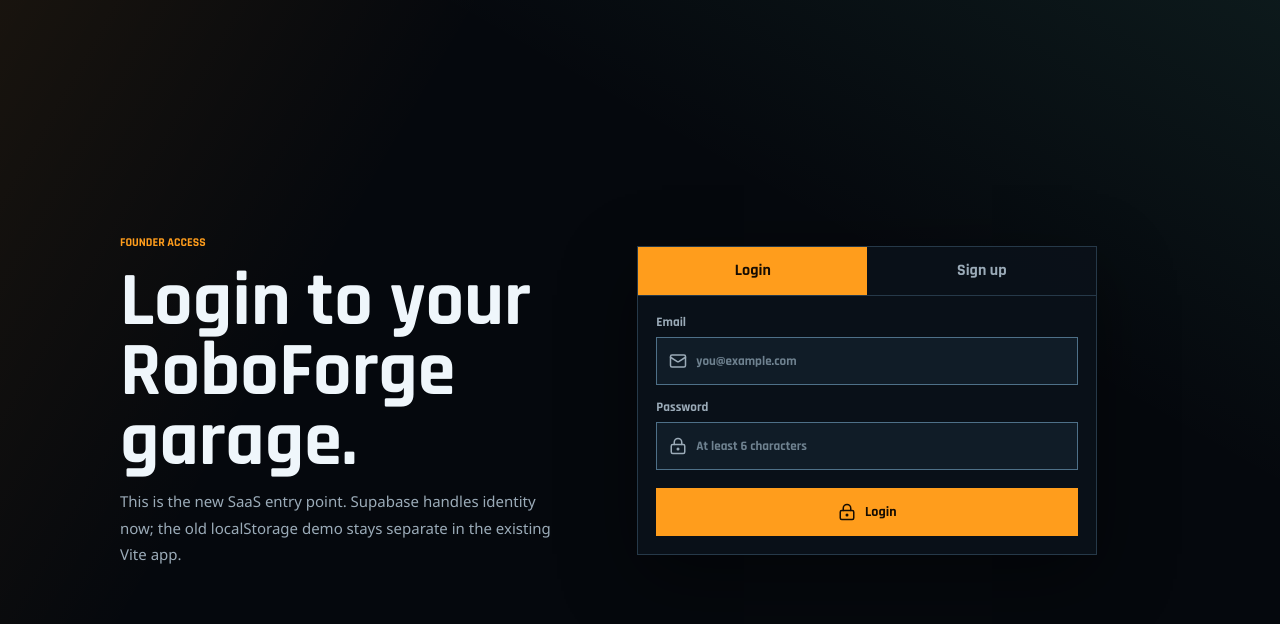
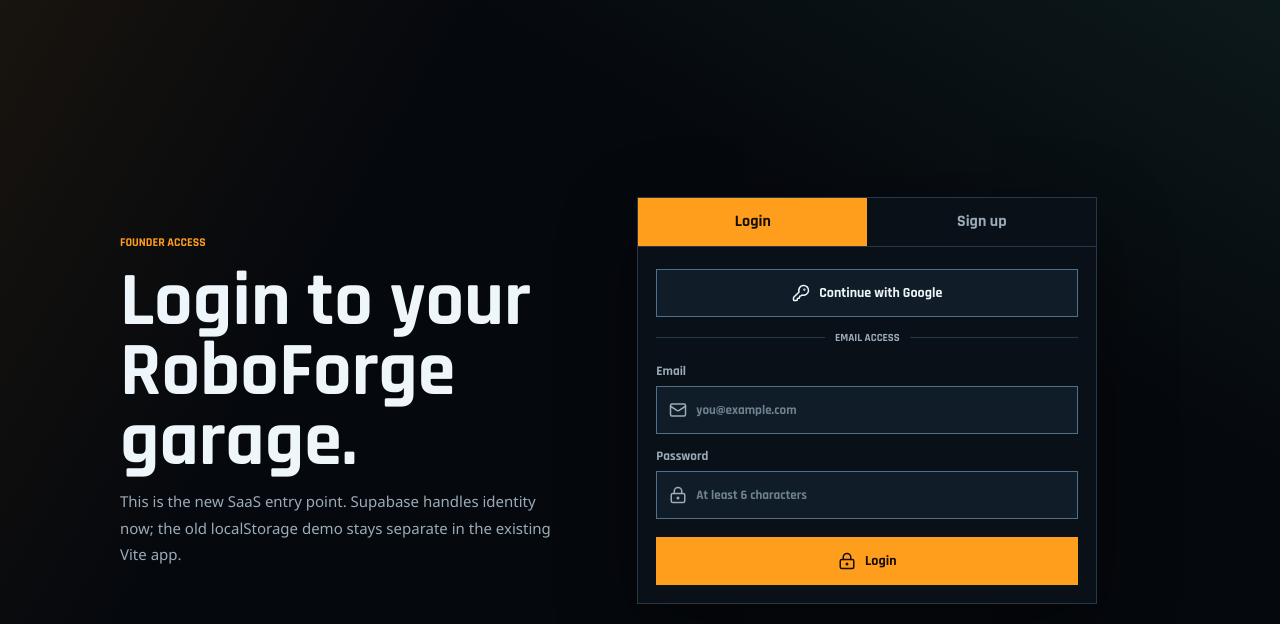
Before and after one commit to akkpol/roboforge-mvp, a Next.js app in the folder web/: page /login in a window 1280 px wide. Shown: the top 624 px of the page. Built offline with nearby package versions, Linux system fonts and the light colour scheme; no server answers.

Commit message:
Add Google OAuth login

```diff
--- a/web/src/app/dashboard/page.tsx
+++ b/web/src/app/dashboard/page.tsx
@@ -14,7 +14,7 @@
 
 const setupItems = [
   "Create Supabase project",
-  "Enable email/password auth",
+  "Enable Google or email auth",
   "Add env vars to Vercel",
   "Run the starter SQL schema",
 ];
--- a/web/src/app/globals.css
+++ b/web/src/app/globals.css
@@ -419,6 +419,40 @@
   padding: 18px;
 }
 
+.oauth-panel {
+  display: grid;
+  gap: 14px;
+  padding: 18px 18px 0;
+}
+
+.oauth-button {
+  border-color: var(--line-bright);
+  color: var(--text);
+  background: var(--panel-strong);
+}
+
+.oauth-button:hover {
+  box-shadow: 0 14px 35px rgba(102, 228, 196, 0.12);
+}
+
+.auth-divider {
+  display: grid;
+  grid-template-columns: minmax(0, 1fr) auto minmax(0, 1fr);
+  align-items: center;
+  gap: 10px;
+  color: var(--muted);
+  font-size: 11px;
+  font-weight: 700;
+  text-transform: uppercase;
+}
+
+.auth-divider::before,
+.auth-divider::after {
+  height: 1px;
+  background: var(--line);
+  content: "";
+}
+
 .auth-card label {
   display: grid;
   gap: 7px;
--- a/web/src/components/auth-form.tsx
+++ b/web/src/components/auth-form.tsx
@@ -1,12 +1,13 @@
 "use client";
 
-import { LockKeyhole, Mail, UserPlus } from "lucide-react";
+import { KeyRound, LockKeyhole, Mail, UserPlus } from "lucide-react";
 import { FormEvent, useMemo, useState } from "react";
 import { useRouter } from "next/navigation";
 import { getBrowserSupabaseClient } from "@/lib/supabase/browser";
 import { isSupabaseConfigured } from "@/lib/supabase/env";
 
 type Mode = "sign-in" | "sign-up";
+type BusyAction = "email" | "google" | null;
 
 export function AuthForm({ redirectTo }: { redirectTo: string }) {
   const router = useRouter();
@@ -15,8 +16,35 @@
   const [password, setPassword] = useState("");
   const [name, setName] = useState("");
   const [message, setMessage] = useState("");
-  const [busy, setBusy] = useState(false);
+  const [busyAction, setBusyAction] = useState<BusyAction>(null);
   const configured = useMemo(() => isSupabaseConfigured(), []);
+  const busy = busyAction !== null;
+
+  async function continueWithGoogle() {
+    setMessage("");
+
+    const supabase = getBrowserSupabaseClient();
+    if (!supabase) {
+      setMessage("Add Supabase env vars first, then restart the dev server.");
+      return;
+    }
+
+    setBusyAction("google");
+    const callbackUrl = new URL("/auth/callback", window.location.origin);
+    callbackUrl.searchParams.set("next", redirectTo);
+
+    const { error } = await supabase.auth.signInWithOAuth({
+      provider: "google",
+      options: {
+        redirectTo: callbackUrl.toString(),
+      },
+    });
+
+    if (error) {
+      setBusyAction(null);
+      setMessage(error.message);
+    }
+  }
 
   async function submit(event: FormEvent<HTMLFormElement>) {
     event.preventDefault();
@@ -28,7 +56,7 @@
       return;
     }
 
-    setBusy(true);
+    setBusyAction("email");
     const credentials = { email, password };
     const result =
       mode === "sign-in"
@@ -38,7 +66,7 @@
             options: { data: { full_name: name } },
           });
 
-    setBusy(false);
+    setBusyAction(null);
 
     if (result.error) {
       setMessage(result.error.message);
@@ -71,6 +99,21 @@
         >
           Sign up
         </button>
+      </div>
+
+      <div className="oauth-panel">
+        <button
+          className="button auth-submit oauth-button"
+          disabled={busy || !configured}
+          onClick={continueWithGoogle}
+          type="button"
+        >
+          <KeyRound size={18} />
+          {busyAction === "google" ? "Opening Google..." : "Continue with Google"}
+        </button>
+        <div className="auth-divider">
+          <span>Email access</span>
+        </div>
       </div>
 
       <form onSubmit={submit}>
@@ -123,7 +166,7 @@
 
         <button className="button auth-submit" disabled={busy || !configured} type="submit">
           <LockKeyhole size={18} />
-          {busy ? "Working..." : mode === "sign-in" ? "Login" : "Create account"}
+          {busyAction === "email" ? "Working..." : mode === "sign-in" ? "Login" : "Create account"}
         </button>
       </form>
 
```
Also changed, not shown: 1 other file (tests, documents, lock files or other folders).
